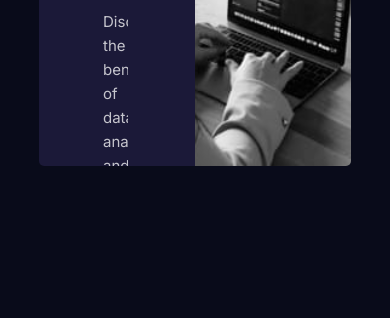
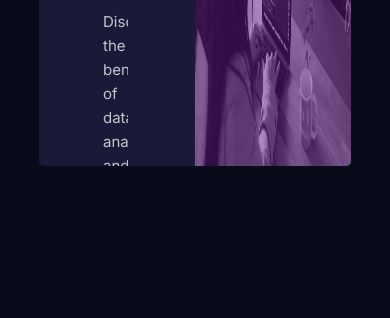
Before and after one commit to vjenacka/Stats-preview-card-Frontend-Master, a plain HTML site: page index.html in a window 390 px wide. Shown: the part 526-844 px from the top of the page. Drawn offline with Linux system fonts and the light colour scheme.

Commit message:
finished with the desktop design, need to make responsive on other widths

```diff
--- a/index.html
+++ b/index.html
@@ -45,7 +45,10 @@
             </div>
           </div>
         </div>
-        <div class="card-img"></div>
+        <div class="img-container">
+          <img src="./images/image-header-desktop.jpg" alt="business meeting" />
+          <div class="img-overlay"></div>
+        </div>
       </div>
     </section>
 
--- a/styles.css
+++ b/styles.css
@@ -71,9 +71,23 @@ body {
   color: var(--stats-white);
   font-size: 0.8rem;
 }
-.card-img {
+
+.img-container {
+  position: relative;
   width: 50%;
-  background-image: url("./images/image-header-desktop.jpg");
-  background-size: cover;
-  background-position: center;
 }
+
+.img-container img {
+  width: 100%;
+  height: 100%;
+}
+
+.img-overlay {
+  position: absolute;
+  top: 0;
+  left: 0;
+  width: 100%;
+  height: 100%;
+  background-color: #6a1b9a;
+  opacity: 0.45;
+}
```
Also changed, not shown: 3 other files.
